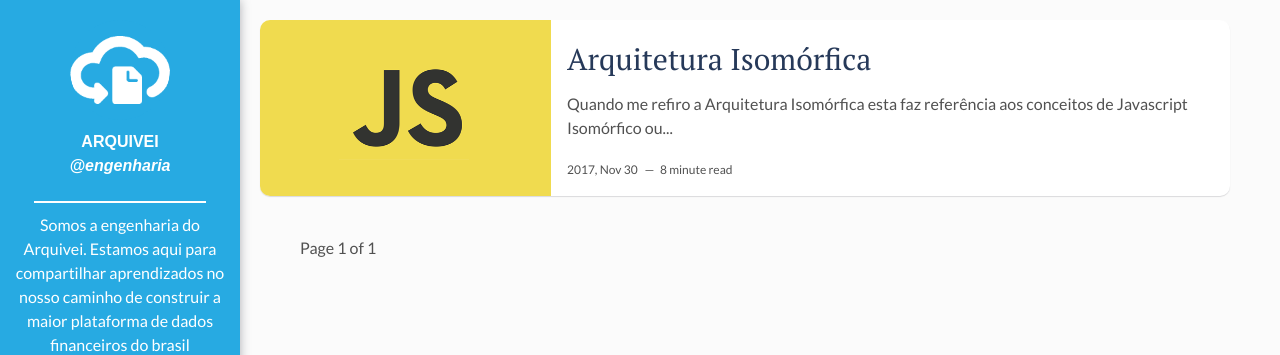
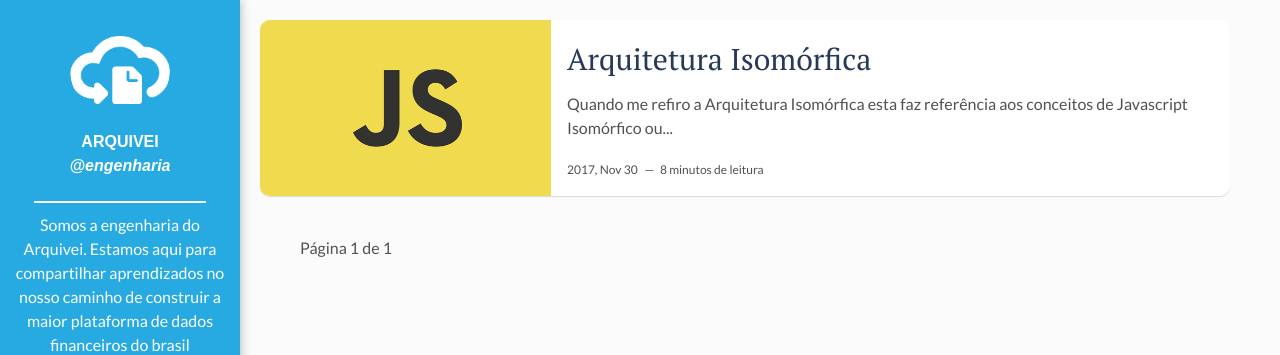
Before and after one commit to arquivei/arquivei.github.io, a Jekyll site: the page built from index.html, in a window 1280 px wide. Shown: the top 355 px of the page. Built offline with Jekyll 4.4.1, drawn with Linux system fonts in a browser that asks for light colours; the list of posts is cut into pages by our own code.

Commit message:
Altera textos não traduzidos

```diff
--- a/_includes/pagination.html
+++ b/_includes/pagination.html
@@ -9,7 +9,7 @@
         {% endif %}
       {% endif %}
 
-      <p><span class="page-number">Page {{paginator.page}} of {{paginator.total_pages}}</span></p>
+      <p><span class="page-number">Página {{paginator.page}} de {{paginator.total_pages}}</span></p>
 
       {% if paginator.next_page %}
       <p><a class="older-posts" href="{{ site.baseurl }}/page/{{ paginator.next_page }}/"><i class="fa fa-long-arrow-right" aria-hidden="true"></i></a></p>
--- a/index.html
+++ b/index.html
@@ -11,7 +11,7 @@ layout: main
     <h2 class="post-title"><a href="{{post.url | prepend: site.baseurl}}">{{post.title}}</a></h2>
     <p>{{ post.content | strip_html | truncatewords: 15 }}</p>
     <span class="post-date">{{post.date | date: '%Y, %b %d'}}&nbsp;&nbsp;&nbsp;—&nbsp;</span>
-    <span class="post-words">{% capture words %}{{ post.content | number_of_words }}{% endcapture %}{% unless words contains "-" %}{{ words | plus: 250 | divided_by: 250 | append: " minute read" }}{% endunless %}</span>
+    <span class="post-words">{% capture words %}{{ post.content | number_of_words }}{% endcapture %}{% unless words contains "-" %}{{ words | plus: 250 | divided_by: 250 | append: " minutos de leitura" }}{% endunless %}</span>
   </div>
 </article>
 {% endfor %}
```
